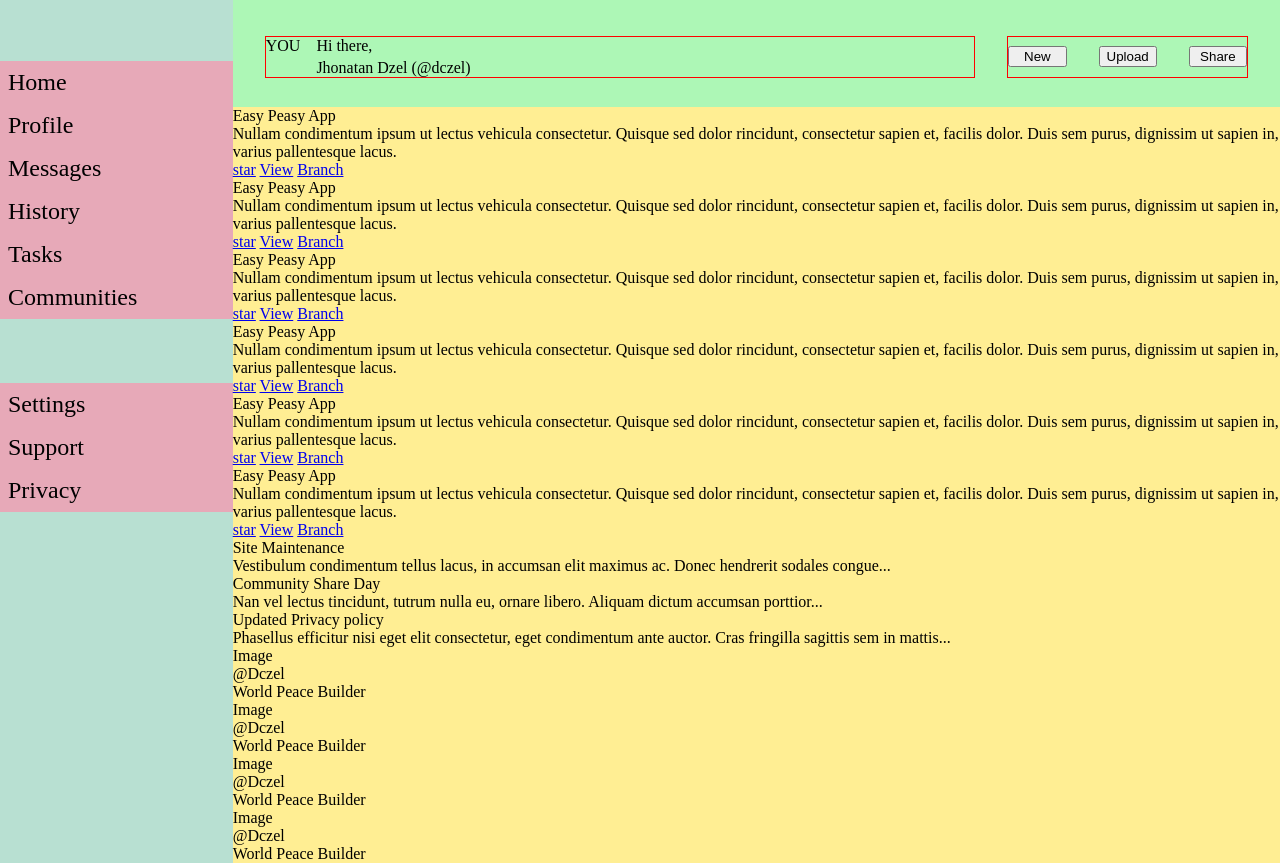
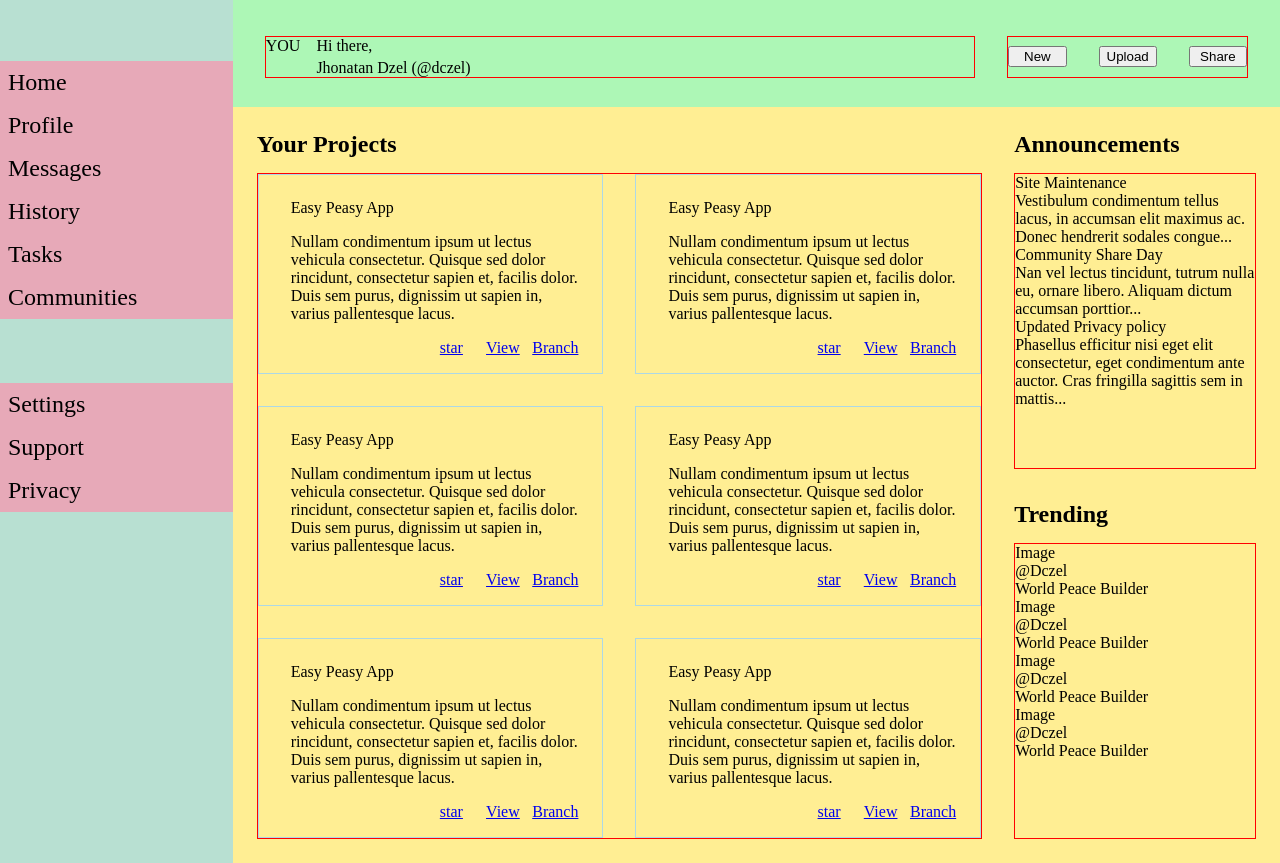
Before and after one commit to JhonatanDczel/admin-dashboard, a plain HTML site: page index.html in a window 1280 px wide. Shown: the part 73-936 px from the top of the page. Drawn offline with Linux system fonts and the light colour scheme.

Commit message:
Agrega estilo a las cards y los titulos

```diff
--- a/css/style.css
+++ b/css/style.css
@@ -79,7 +79,66 @@ header {
 main {
   background-color: #ffee93;
   grid-area: main;
+  display: grid;
+  grid-template-columns: 3fr 1fr;
+  grid-template-rows: 10px 1fr 10px 1fr;
+  grid-template-areas:  "projects-title announcements-title"
+                        "projects announcements"
+                        "projects trending-title"
+                        "projects trending";
+  padding: 1.5rem;
+  gap: 2rem;
 }
+
+.projects-title {
+  grid-area: projects-title;
+}
+
+.announcements-title {
+  grid-area: announcements-title;
+}
+
+.trending-title{
+  grid-area: trending-title;
+}
+
+h2 {
+  padding: 0;
+  margin: 0;
+  font-size: 1.5rem;
+}
+
+
+.main-section.projects{
+  grid-area: projects;
+  display: grid;
+  grid-template-columns: repeat(auto-fit, minmax(300px, 1fr));
+  grid-auto-rows: 200px;
+  gap: 2rem;
+}
+
+.project-card {
+  border: 1px solid lightblue;
+  padding: 1.5rem;
+  padding-left: 2rem;
+  display: grid;
+  gap: 1rem;
+}
+
+.project-card-buttons{
+  justify-self: end;
+  display: grid;
+  grid-template-columns: 1fr 1fr 1fr;
+}
+
+.main-section.announcements{
+  grid-area: announcements;
+}
+
+.main-section.trending {
+  grid-area: trending;
+}
+
 
 aside {
   grid-area: sidebar;
--- a/index.html
+++ b/index.html
@@ -62,7 +62,8 @@
       </ul>
     </aside>
     <main>
-      <div class="main-section projects">
+      <h2 class="projects-title">Your Projects</h2>
+      <div class="main-section projects proto">
         <div class="project-card">
           <div class="project-card-title">
             Easy Peasy App
@@ -142,7 +143,8 @@
           </div>
         </div>
       </div>
-      <div class="main-section announcements">
+      <h2 class="announcements-title">Announcements</h2>
+      <div class="main-section announcements proto">
         <div class="announcement-card">
           <div class="announcement-card-title">
             Site Maintenance
@@ -168,7 +170,8 @@
           </div>
         </div>
       </div>
-      <div class="main-section trending">
+      <h2 class="trending-title">Trending</h2>
+      <div class="main-section trending proto">
         <div class="trending-card">
           <div class="trending-card-profile">
             Image
```
